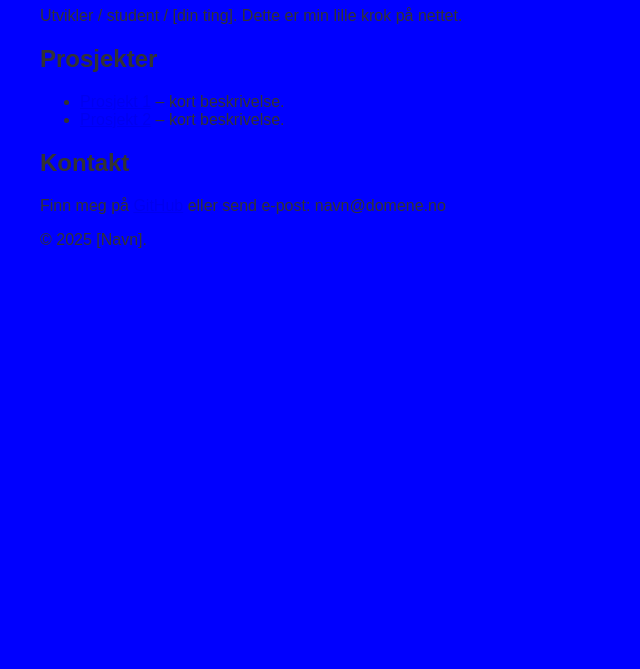
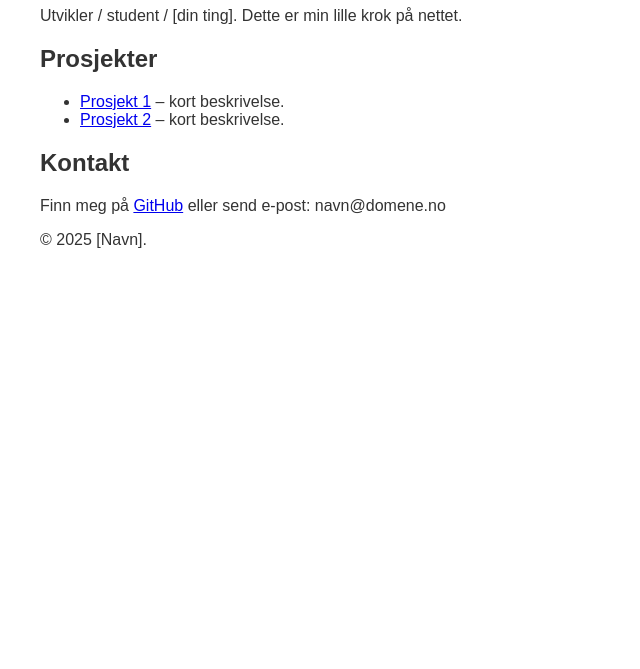
Before and after one commit to RobotDude1/robotdude1.github.io, a plain HTML site: page index.html in a window 1280 px wide. Shown: the part 131-800 px from the top of the page, without its empty margins (0-640 px from the left). Drawn offline with Linux system fonts and the light colour scheme.

Commit message:
Update style.css

```diff
--- a/style.css
+++ b/style.css
@@ -1,6 +1,6 @@
 body {
   font-family: Arial, sans-serif;
-  background-color: blue;
+  background-color: #FFFFFF;
   color: #333;
   margin: 40px;
 }
```
